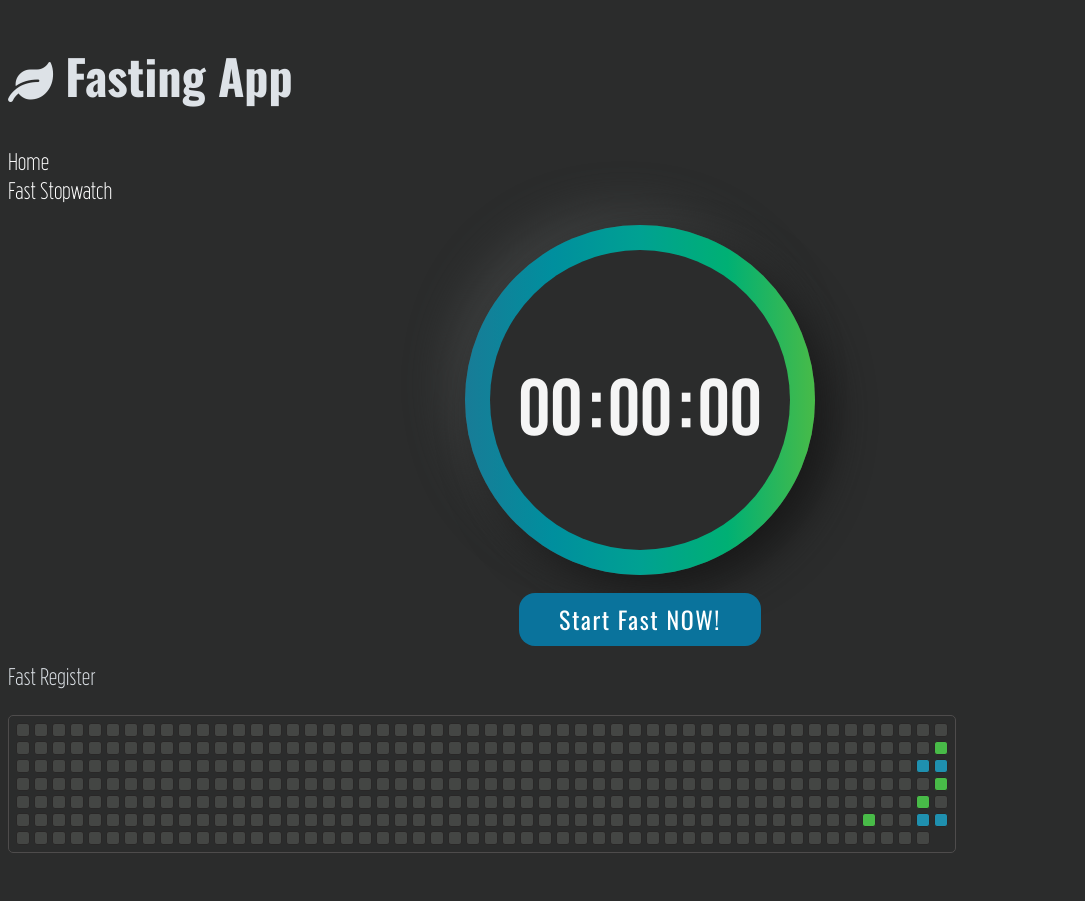
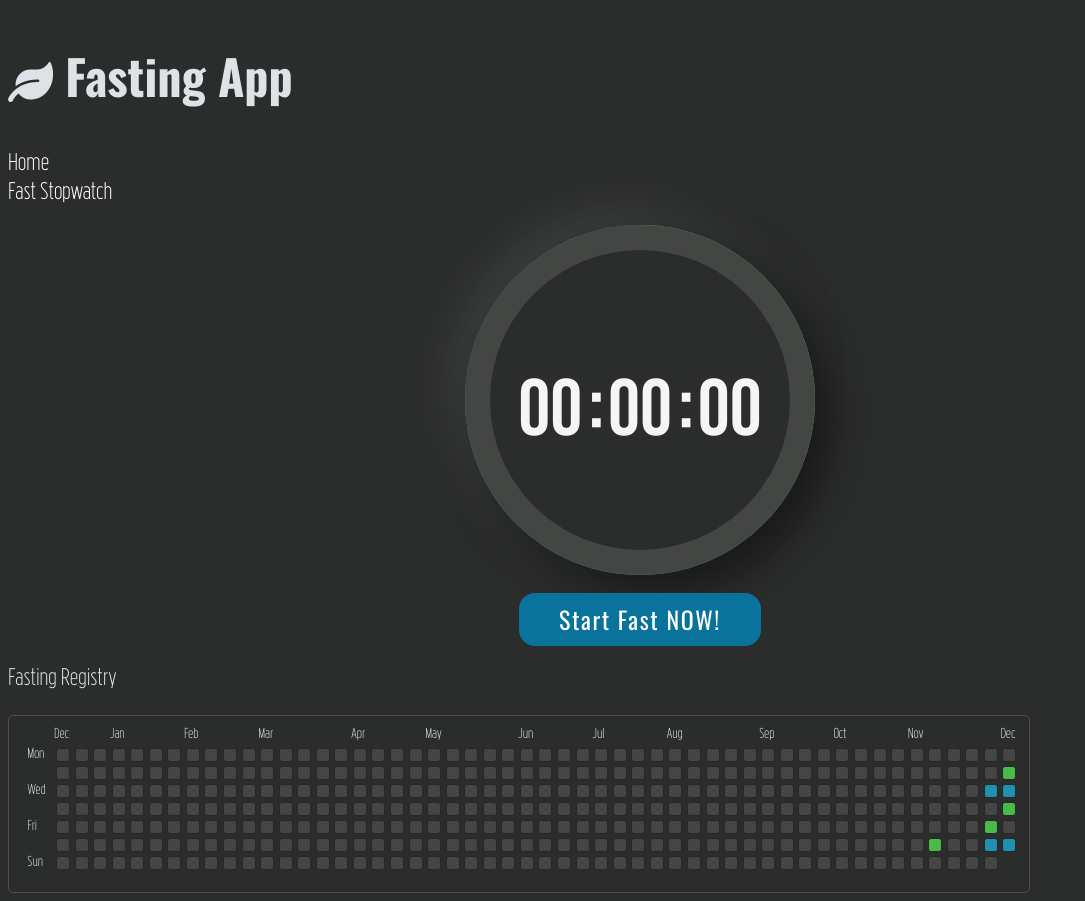
Before and after one commit to stephanRol/FastingApp-TypeScript, a React (Create React App) app: page /fast in a window 1280 px wide. Shown: the whole page, without its empty margins (0-1085 px from the left). Before the commit the page ends 861 px from the top, so only its background shows below. Built offline with nearby package versions, Linux system fonts and the light colour scheme; data requests are answered from the project's data file.

Commit message:
fasting resgistry

```diff
--- a/db.json
+++ b/db.json
@@ -71,6 +71,12 @@
       "lipolysis": true,
       "autophagy": true,
       "id": 12
+    },
+    {
+      "date": "2021-12-17T08:13:32.907Z",
+      "lipolysis": true,
+      "autophagy": true,
+      "id": 13
     }
   ]
 }
--- a/src/components/FastRegister.tsx
+++ b/src/components/FastRegister.tsx
@@ -21,7 +21,7 @@ const FastRegister = ({ time }: IRegister) => {
 
     return (
         <div>
-            <h2>Fast Register</h2>
+            <h2>Fasting Registry</h2>
         </div>
     )
 }
--- a/src/components/stopwatch/stopwatch.scss
+++ b/src/components/stopwatch/stopwatch.scss
@@ -21,15 +21,20 @@
                 width: 350px;
                 height: 350px;
                 border-radius: 50%;
-                background-color:rgb(68, 70, 68);
+                background-color:#444644;
                 box-shadow:  16px 16px 40px #181818, -16px -16px 40px #3e4040;
                 .circleOutside-layer2{
                     @extend %centerDiv;
                     width: 350px;
                     height: 350px;
                     border-radius: 50%;
-                    background-image: linear-gradient(to right, #187c97, #008f9e, #00a192, #00b074, #48bb48);
-                    background-color: transparent;
+                    background-image: conic-gradient( #48bb48 0deg, #187c97 360deg);
+                .circleOutside-layer3{
+                    background-image: conic-gradient( transparent 0deg, transparent 0deg, #444644 0deg, #444644 360deg);
+                    @extend %centerDiv;
+                    width: 350px;
+                    height: 350px;
+                    border-radius: 50%;
                     .circleInside{
                         @extend %centerDiv;
                         width: 300px;
@@ -49,6 +54,7 @@
                             }
                         }
                     }
+                }
             }
         }
     }
--- a/src/components/yearGrid/YearGrid.tsx
+++ b/src/components/yearGrid/YearGrid.tsx
@@ -9,6 +9,7 @@ const YearGrid = () => {
     const [firstPost, setFirstPost] = useState<dayType[] | undefined>();
     const [secondPost, setSecondPost] = useState<dayType[] | undefined>();
     const [all, setAll] = useState<dayType[] | undefined>();
+    const [monthsRegister, setMonthsRegister] = useState<string[]>();
 
     //Get the data from the first rendering and when there are changes in the fastObj object
     useEffect(() => {
@@ -101,6 +102,73 @@ const YearGrid = () => {
             }
         }
 
+        //Function that allows to assign the corresponding months to specific grid squares.
+        let months: string[] = [];
+        let month = "";
+        for (let i = 0; i < allDaysOfYear.length; i++) {
+            let monthRepeated = false;
+
+            if (allDaysOfYear[i].date.getDay() === 1) {
+                switch (allDaysOfYear[i].date.getMonth()) {
+                    case 0:
+                        if (month === "Jan") monthRepeated = true;
+                        month = "Jan";
+                        break;
+                    case 1:
+                        if (month === "Feb") monthRepeated = true;
+                        month = "Feb";
+                        break;
+                    case 2:
+                        if (month === "Mar") monthRepeated = true;
+                        month = "Mar";
+                        break;
+                    case 3:
+                        if (month === "Apr") monthRepeated = true;
+                        month = "Apr";
+                        break;
+                    case 4:
+                        if (month === "May") monthRepeated = true;
+                        month = "May";
+                        break;
+                    case 5:
+                        if (month === "Jun") monthRepeated = true;
+                        month = "Jun";
+                        break;
+                    case 6:
+                        if (month === "Jul") monthRepeated = true;
+                        month = "Jul";
+                        break;
+                    case 7:
+                        if (month === "Aug") monthRepeated = true;
+                        month = "Aug";
+                        break;
+                    case 8:
+                        if (month === "Sep") monthRepeated = true;
+                        month = "Sep";
+                        break;
+                    case 9:
+                        if (month === "Oct") monthRepeated = true;
+                        month = "Oct";
+                        break;
+                    case 10:
+                        if (month === "Nov") monthRepeated = true;
+                        month = "Nov";
+                        break;
+                    case 11:
+                        if (month === "Dec") monthRepeated = true;
+                        month = "Dec";
+                        break;
+                    default:
+                        break;
+                }
+                if (monthRepeated) {
+                    months.push("");
+                } else {
+                    months.push(month);
+                }
+            }
+        }
+        setMonthsRegister(months);
         setAll(allDaysOfYear);
     }, [getData])
 
@@ -119,10 +187,27 @@ const YearGrid = () => {
     return (
         <div>
             <div className="container-register">
-                <div className="grid-register">
-                    {all === undefined ? <p>Loading...</p> : all.map((day, index) => {
-                        return <div key={index} className={handleClass(day)} title={day.date.toString().split(" ", 4).join(" ")}></div>
-                    })}
+                <div className="daysAndMonths">
+
+                    <div className="daysWeek">
+                        <span>Mon</span>
+                        <span></span>
+                        <span>Wed</span>
+                        <span></span>
+                        <span>Fri</span>
+                        <span></span>
+                        <span>Sun</span>
+                    </div>
+                    <div className="months">
+                        {monthsRegister?.map((month, index) => {
+                            return <span key={index}>{month}</span>
+                        })}
+                    </div>
+                    <div className="grid-register">
+                        {all === undefined ? <p>Loading...</p> : all.map((day, index) => {
+                            return <div key={index} className={handleClass(day)} title={day.date.toString().split(" ", 4).join(" ")}></div>
+                        })}
+                    </div>
                 </div>
             </div>
         </div>
--- a/src/components/yearGrid/yearGrid.scss
+++ b/src/components/yearGrid/yearGrid.scss
@@ -9,12 +9,39 @@
 
 .container-register{
     border: 1px solid rgb(78, 76, 76) ;
-    width: 936px;
-    padding: 5px;
+    width: 1000px;
+    padding: 10px;
     border-radius: 5px;
-    height: 126px;
+    height: 156px;
     overflow: hidden;
+    .daysAndMonths{
+        display: grid;
+        grid-template-columns: 35px auto;
+        grid-template-rows: 20px auto;
+
+        .daysWeek{
+            display: grid;
+            grid-template-rows: repeat(7, 1fr);
+            grid-template-columns: repeat(1, 1fr);
+            grid-row: 2;
+            grid-column: 1;
+            font-family: "industrial";
+            font-size: 0.9rem;
+            place-self: center;
+
+        }
+        .months{
+            display: grid;
+            grid-template-rows: repeat(1, 1fr);
+            grid-template-columns: repeat(52, 1fr);
+            grid-row: 1;
+            grid-column: 2;
+            font-family: "industrial";
+            font-size: 0.9rem;
+        }
         .grid-register{
+            grid-row: 2;
+            grid-column: 2;
             display: grid;
             grid-auto-flow: column;
             grid-template-columns: repeat(52,1fr);
@@ -34,3 +61,5 @@
             }
         }
     }
+
+}
--- a/src/css/style.css
+++ b/src/css/style.css
@@ -7,7 +7,7 @@
   font-weight: 700;
   font-style: normal;
 }
-.stopwatchContainer .circleContainer .circleOutside-layer1 .circleOutside-layer2 .circleInside, .stopwatchContainer .circleContainer .circleOutside-layer1 .circleOutside-layer2, .stopwatchContainer .circleContainer .circleOutside-layer1, .stopwatchContainer .circleContainer {
+.stopwatchContainer .circleContainer .circleOutside-layer1 .circleOutside-layer2 .circleOutside-layer3 .circleInside, .stopwatchContainer .circleContainer .circleOutside-layer1 .circleOutside-layer2 .circleOutside-layer3, .stopwatchContainer .circleContainer .circleOutside-layer1 .circleOutside-layer2, .stopwatchContainer .circleContainer .circleOutside-layer1, .stopwatchContainer .circleContainer {
   display: flex;
   justify-content: center;
   align-items: center;
@@ -37,25 +37,30 @@
   width: 350px;
   height: 350px;
   border-radius: 50%;
-  background-image: linear-gradient(to right, #187c97, #008f9e, #00a192, #00b074, #48bb48);
-  background-color: transparent;
+  background-image: conic-gradient(#48bb48 0deg, #187c97 360deg);
 }
-.stopwatchContainer .circleContainer .circleOutside-layer1 .circleOutside-layer2 .circleInside {
+.stopwatchContainer .circleContainer .circleOutside-layer1 .circleOutside-layer2 .circleOutside-layer3 {
+  background-image: conic-gradient(transparent 0deg, transparent 0deg, #444644 0deg, #444644 360deg);
+  width: 350px;
+  height: 350px;
+  border-radius: 50%;
+}
+.stopwatchContainer .circleContainer .circleOutside-layer1 .circleOutside-layer2 .circleOutside-layer3 .circleInside {
   width: 300px;
   height: 300px;
   border-radius: 50%;
   background-color: #2b2c2c;
 }
-.stopwatchContainer .circleContainer .circleOutside-layer1 .circleOutside-layer2 .circleInside .stopwatch {
+.stopwatchContainer .circleContainer .circleOutside-layer1 .circleOutside-layer2 .circleOutside-layer3 .circleInside .stopwatch {
   font-size: 5rem;
   color: whitesmoke;
   font-family: "Oswald";
 }
-.stopwatchContainer .circleContainer .circleOutside-layer1 .circleOutside-layer2 .circleInside .stopwatch .timeUnits {
+.stopwatchContainer .circleContainer .circleOutside-layer1 .circleOutside-layer2 .circleOutside-layer3 .circleInside .stopwatch .timeUnits {
   margin-top: 1rem;
   font-family: "Bebas Neue";
 }
-.stopwatchContainer .circleContainer .circleOutside-layer1 .circleOutside-layer2 .circleInside .stopwatch .colon {
+.stopwatchContainer .circleContainer .circleOutside-layer1 .circleOutside-layer2 .circleOutside-layer3 .circleInside .stopwatch .colon {
   margin: 0 5px;
 }
 
@@ -88,20 +93,46 @@
 
 .container-register {
   border: 1px solid #4e4c4c;
-  width: 936px;
-  padding: 5px;
+  width: 1000px;
+  padding: 10px;
   border-radius: 5px;
-  height: 126px;
+  height: 156px;
   overflow: hidden;
 }
-.container-register .grid-register {
+.container-register .daysAndMonths {
+  display: grid;
+  grid-template-columns: 35px auto;
+  grid-template-rows: 20px auto;
+}
+.container-register .daysAndMonths .daysWeek {
+  display: grid;
+  grid-template-rows: repeat(7, 1fr);
+  grid-template-columns: repeat(1, 1fr);
+  grid-row: 2;
+  grid-column: 1;
+  font-family: "industrial";
+  font-size: 0.9rem;
+  place-self: center;
+}
+.container-register .daysAndMonths .months {
+  display: grid;
+  grid-template-rows: repeat(1, 1fr);
+  grid-template-columns: repeat(52, 1fr);
+  grid-row: 1;
+  grid-column: 2;
+  font-family: "industrial";
+  font-size: 0.9rem;
+}
+.container-register .daysAndMonths .grid-register {
+  grid-row: 2;
+  grid-column: 2;
   display: grid;
   grid-auto-flow: column;
   grid-template-columns: repeat(52, 1fr);
   grid-template-rows: repeat(7, 1fr);
   gap: 0px;
 }
-.container-register .grid-register .daySquare {
+.container-register .daysAndMonths .grid-register .daySquare {
   width: 12px;
   height: 12px;
   margin: 2px;
@@ -109,7 +140,7 @@
   background-color: #444644;
   border: 1px solid #292727;
 }
-.container-register .grid-register .daySquare-lipolysis {
+.container-register .daysAndMonths .grid-register .daySquare-lipolysis {
   width: 12px;
   height: 12px;
   margin: 2px;
@@ -117,7 +148,7 @@
   background-color: #48bb48;
   border: 1px solid #292727;
 }
-.container-register .grid-register .daySquare-autophagy {
+.container-register .daysAndMonths .grid-register .daySquare-autophagy {
   width: 12px;
   height: 12px;
   margin: 2px;
```
Also changed, not shown: src/components/stopwatch/Stopwatch.tsx (+9 -2 lines), 1 other file (tests, documents, lock files or other folders). Lines whose indentation alone changed are shown as unchanged.
